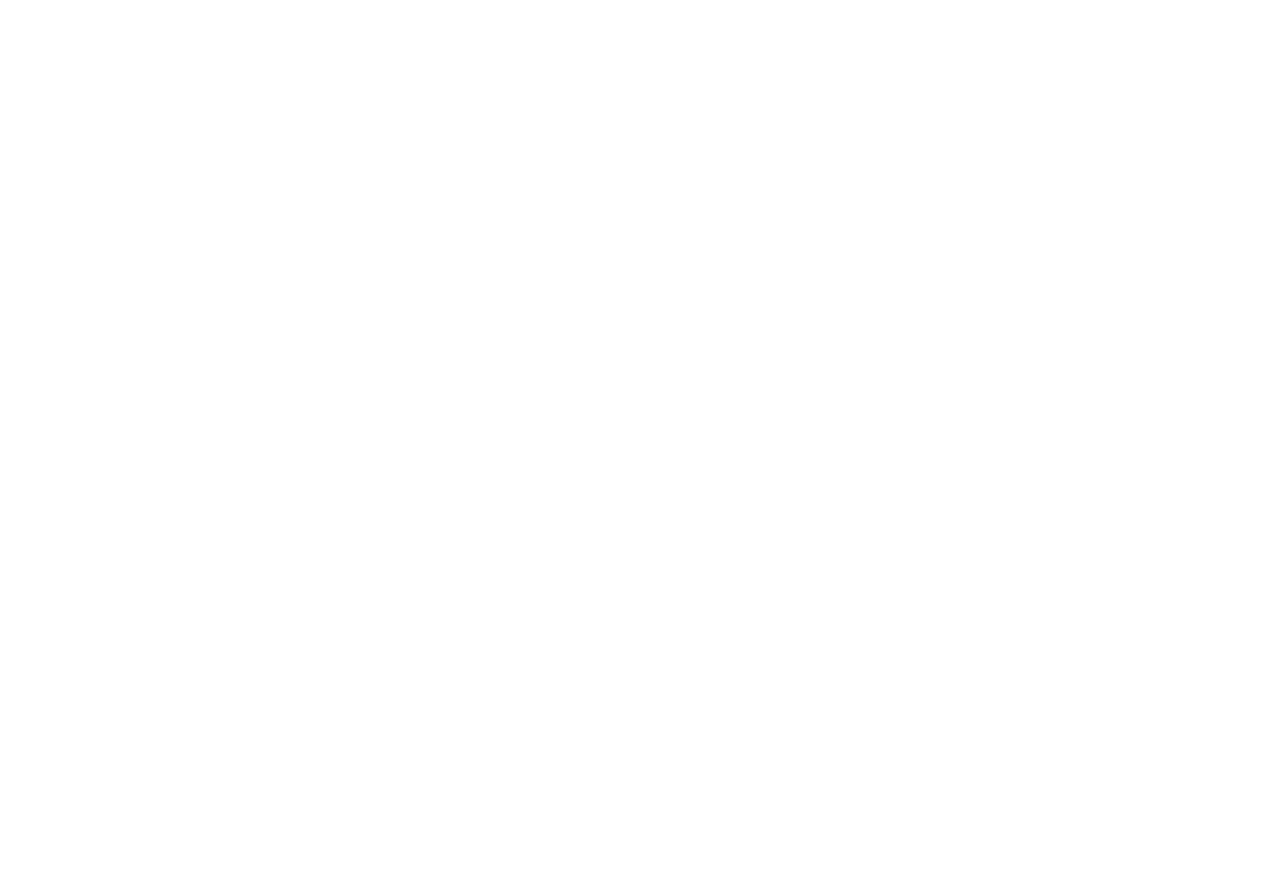
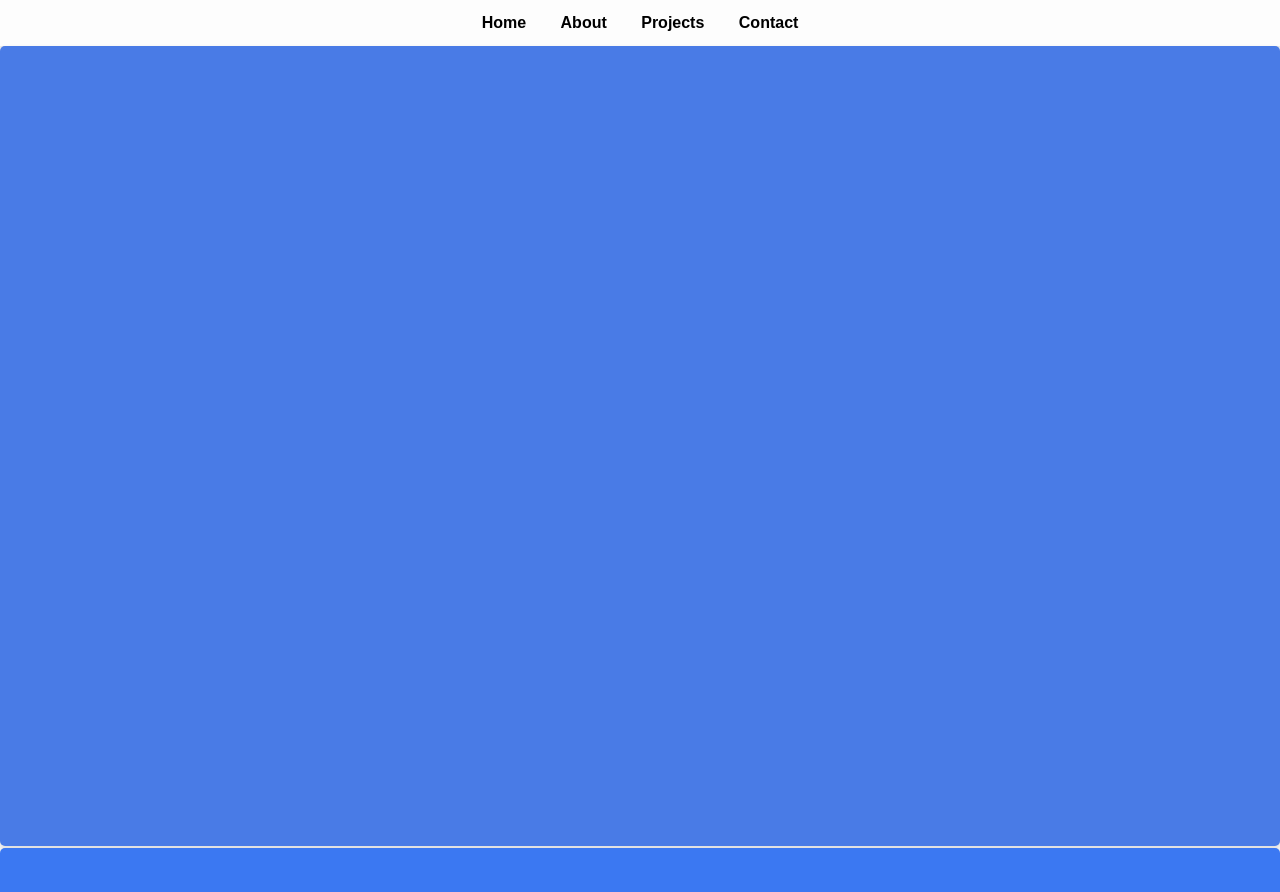
Before and after one commit to Sumangal44/webproject, a plain HTML site: page locomotive/index.html in a window 1280 px wide. Shown: the top 892 px of the page. Before the commit the page ends 800 px from the top, so only its background shows below. Drawn offline with nearby package versions, Linux system fonts and the light colour scheme.

Commit message:
add navigation menu and main sections to index.html

```diff
--- a/locomotive/css/styles.css
+++ b/locomotive/css/styles.css
@@ -0,0 +1,55 @@
+*{
+    margin: 0;
+    padding: 0;
+    box-sizing: border-box;
+}
+body{
+    font-family: Arial, Helvetica, sans-serif;
+    background-color: #f5f5f5;
+    color: #333;
+    line-height: 1.6;
+}
+
+header {
+    background-color: #fdfdfd;
+    color: rgb(18, 18, 18);
+    padding: 10px 0;
+    text-align: center;
+    box-shadow: 0 2px 5px rgba(0,0,0,0.1);
+}
+nav ul {
+    list-style: none;
+    padding: 0;
+}
+nav ul li {
+    display: inline;
+    margin: 0 15px;
+}
+nav ul li a {
+    color: rgb(0, 0, 0);
+    text-decoration: none;
+    font-weight: bold;
+}
+nav ul li a:hover {
+    text-decoration: underline;
+    font-size: 1.1rem;
+}
+
+
+
+section{
+    background-color: #3b78f2;
+    margin-bottom: 2px;
+    height: 100vh;
+    border-radius: 5px;
+    box-shadow: 0 2px 5px rgba(0,0,0,0.1);
+}
+section:nth-child(odd){
+    background-color: #497be6;
+}
+section h1{
+    text-align: center;
+    padding-top: 40vh;
+    font-size: 3rem;
+    color: #fff;
+}
--- a/locomotive/index.html
+++ b/locomotive/index.html
@@ -13,6 +13,24 @@
     />
   </head>
   <body>
+    <header>
+        <nav>
+            <ul>
+                <li><a href="#home">Home</a></li>
+                <li><a href="#about">About</a></li>
+                <li><a href="#projects">Projects</a></li>
+                <li><a href="#contact">Contact</a></li>
+            </ul>
+        </nav>
+    </header>
+    <main>
+      <section id="home"></section>
+      <section id="about"></section>
+      <section id="projects"></section>
+      <section id="contact"></section>
+    </main>
+    <footer></footer>
+
     <!-- import locomotivejs -->
     <script src="https://cdn.jsdelivr.net/npm/locomotive-scroll@4.1.4/dist/locomotive-scroll.js"></script>
     <!-- import js -->
```
